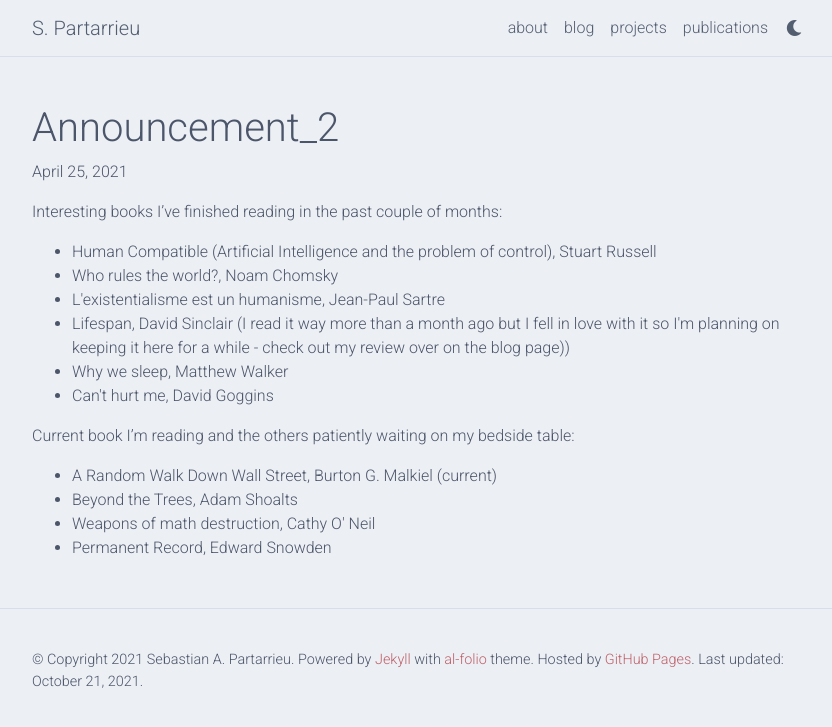
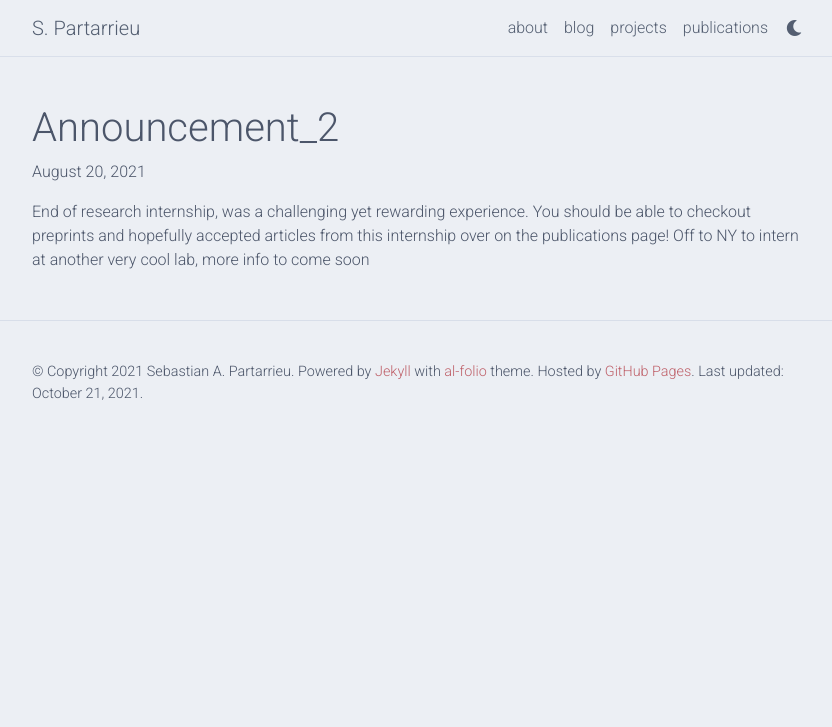
Before and after one commit to SebastianPartarrieu/SebastianPartarrieu.github.io, a Jekyll site: the page built from _news/announcement_2.md, in a window 1280 px wide. Shown: the top 727 px of the page, without its empty margins (223-1055 px from the left). Built offline with Jekyll 4.4.1, drawn with Linux system fonts in a browser that asks for light colours; nearby versions of some CDN libraries; a style sheet for code colours, icons or effects is not loaded.

Commit message:
new blog post

```diff
--- a/_config.yml
+++ b/_config.yml
@@ -75,7 +75,7 @@ pagination:
   enabled: true
 
 # Comments
-disqus_shortname: al-folio # put your disqus shortname
+disqus_shortname: # put your disqus shortname
 
 # -----------------------------------------------------------------------------
 # Collections
--- a/_news/announcement_2.md
+++ b/_news/announcement_2.md
@@ -1,22 +1,6 @@
 ---
 layout: post
-date: 2021-04-25 19:00:00-0400
+date: 2021-08-20 19:00:00-0400
 inline: true
 ---
-Interesting books I've finished reading in the past couple of months:
-<ul>
-<li>Human Compatible (Artificial Intelligence and the problem of control), Stuart Russell </li>
-<li>Who rules the world?, Noam Chomsky</li>
-<li>L'existentialisme est un humanisme, Jean-Paul Sartre</li>
-<li>Lifespan, David Sinclair (I read it way more than a month ago but I fell in love with it so I'm planning on keeping it here for a while - check out my review over on the blog page))</li>
-<li>Why we sleep, Matthew Walker</li>
-<li>Can't hurt me, David Goggins</li>
-</ul>
-
-Current book I'm reading and the others patiently waiting on my bedside table:
-<ul>
-<li>A Random Walk Down Wall Street, Burton G. Malkiel (current)</li>
-<li> Beyond the Trees, Adam Shoalts</li>
-<li>Weapons of math destruction, Cathy O' Neil</li>
-<li>Permanent Record, Edward Snowden</li>
-</ul>
+End of research internship, was a challenging yet rewarding experience. You should be able to checkout preprints and hopefully accepted articles from this internship over on the publications page! Off to NY to intern at another very cool lab, more info to come soon
```
Also changed, not shown: _bibliography/BMI_tech_review.bib (added, +48 -0 lines), _pages/about.md (+4 -6 lines), _posts/2021-04-25-book-review-lifespan.md (+4 -0 lines), _posts/2021-08-21-BMI-techonology-review.md (added, +47 -0 lines), assets/img/neuralink_bmi.jpg (added), assets/img/utah_array_bmi.png (added).
